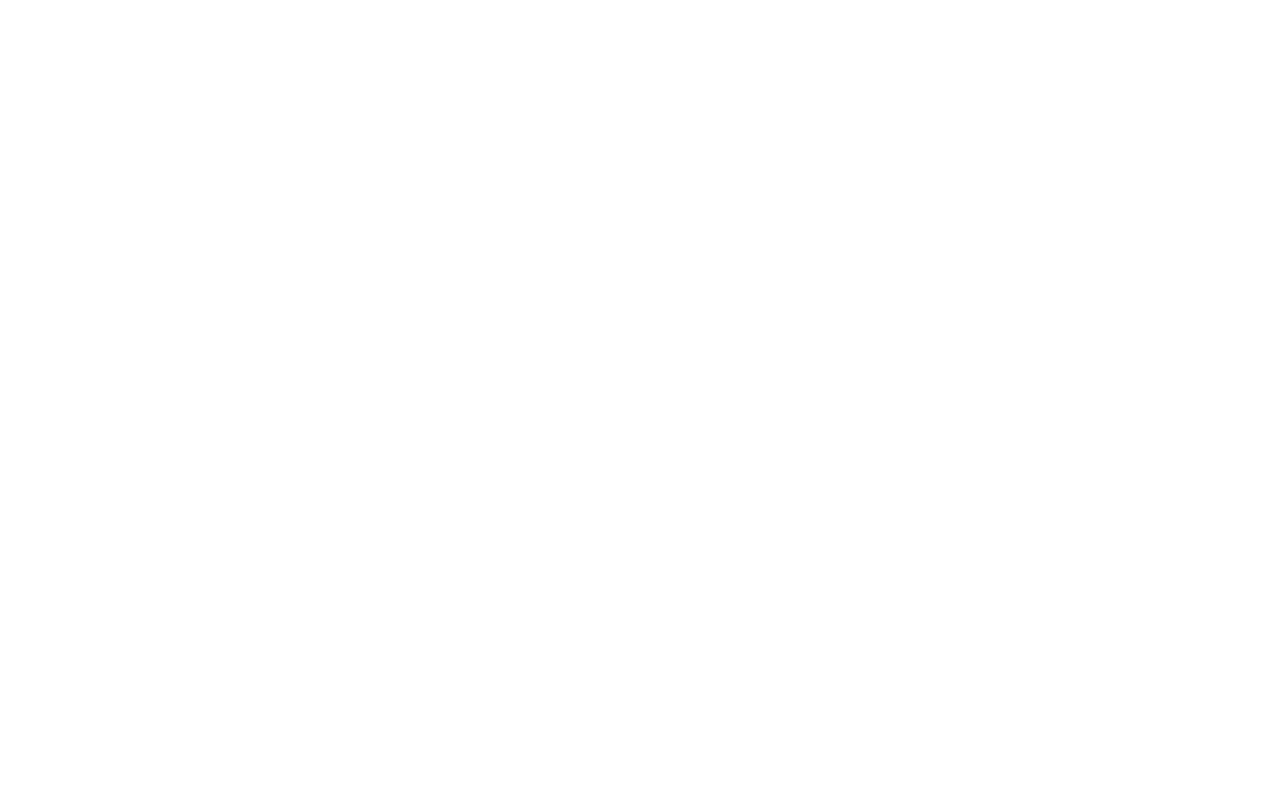
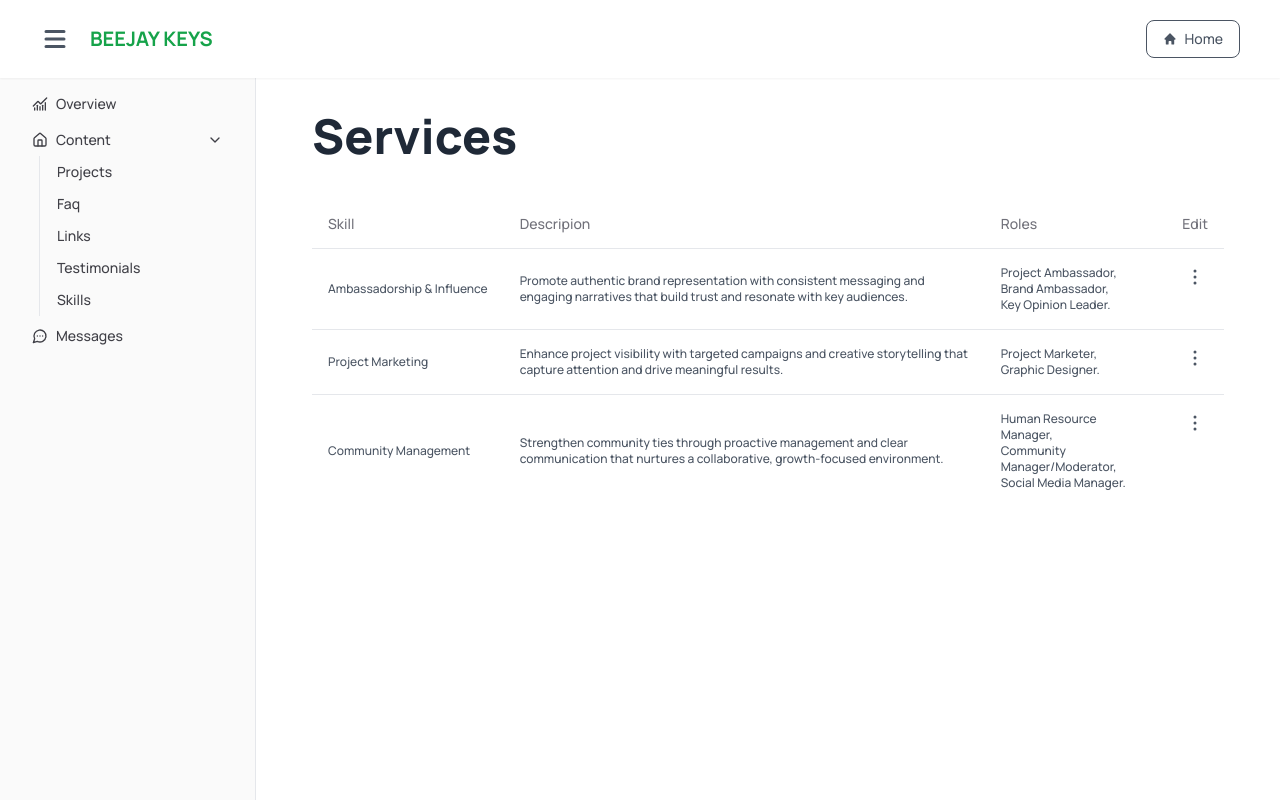
Before and after one commit to Yurex12/beejaykeys, a React (Vite) app: page /dashboard/services in a window 1280 px wide. Before the commit this address had no page. Built offline with nearby package versions, Linux system fonts and the light colour scheme.

Commit message:
renamed the adminskills file to adminservices and the corresponding files

```diff
--- a/src/App.tsx
+++ b/src/App.tsx
@@ -15,7 +15,7 @@ import {
   AdminFaqsPage,
   AdminLinkPage,
   AdminTestimonialsPage,
-  AdminSkillsPage,
+  AdminServicesPage,
   MessagesPage,
 } from "./pages";
 
@@ -49,7 +49,7 @@ function App() {
             path="dashboard/testimonials"
             element={<AdminTestimonialsPage />}
           />
-          <Route path="dashboard/skills" element={<AdminSkillsPage />} />
+          <Route path="dashboard/services" element={<AdminServicesPage />} />
           <Route path="dashboard/messages" element={<MessagesPage />} />
         </Route>
       </Routes>
--- /dev/null
+++ b/src/features/AdminServices/Components/AdminService.tsx
@@ -0,0 +1,13 @@
+import AdminContentHeader from "@/components/AdminContentHeader";
+import AdminServiceTable from "./AdminServiceTable";
+
+function AdminService() {
+  return (
+    <>
+      <AdminContentHeader title="Services" />
+      <AdminServiceTable />
+    </>
+  );
+}
+
+export default AdminService;
--- a/src/features/AdminSkills/Components/AdminSkillsTable.tsx
+++ b/src/features/AdminServices/Components/AdminServiceTable.tsx
@@ -16,7 +16,7 @@ import {
 import { HiEllipsisVertical } from "react-icons/hi2";
 import { services } from "@/features/homepage/constants";
 
-export default function AdminSkillsTable() {
+export default function AdminServiceTable() {
   return (
     <section className="mt-10 md:overflow-scroll">
       <div className="px-6 md:px-14">
@@ -25,6 +25,7 @@ export default function AdminSkillsTable() {
           <TableHeader>
             <TableRow>
               <TableHead className="">Skill</TableHead>
+              <TableHead className="">Descripion</TableHead>
               <TableHead className="">Roles</TableHead>
               <TableHead className="">Edit</TableHead>
             </TableRow>
@@ -32,11 +33,19 @@ export default function AdminSkillsTable() {
           <TableBody>
             {services.map((service) => (
               <TableRow key={service.title}>
-                <TableCell className="whitespace-nowrap text-xs">
+                <TableCell className="truncate text-xs">
                   {service.title}
                 </TableCell>
-                <TableCell className="whitespace-nowrap text-xs md:whitespace-normal">
-                  {service.roles.join(", ")}
+                <TableCell className="text-xs">{service.description}</TableCell>
+                <TableCell className="text-xs">
+                  <ul>
+                    {service.roles.map((role, i) => (
+                      <li>
+                        {role}
+                        {i === service.roles.length - 1 ? "." : ","}
+                      </li>
+                    ))}
+                  </ul>
                 </TableCell>
                 <TableCell className="flex items-center justify-center">
                   <DropdownMenu>
--- a/src/features/AdminSkills/Components/AdminSkills.tsx
+++ /dev/null
@@ -1,13 +0,0 @@
-import AdminContentHeader from "@/components/AdminContentHeader";
-import AdminSkillsTable from "./AdminSkillsTable";
-
-function AdminSkills() {
-  return (
-    <>
-      <AdminContentHeader title="Skills" />
-      <AdminSkillsTable />
-    </>
-  );
-}
-
-export default AdminSkills;
--- a/src/features/homepage/components/Testimonials.tsx
+++ b/src/features/homepage/components/Testimonials.tsx
@@ -6,7 +6,7 @@ import { Swiper, SwiperSlide } from "swiper/react";
 
 import { testimonials } from "../constants";
 
-function Testimonial() {
+function Testimonials() {
   return (
     <section>
       <div className="container mx-auto mt-20 px-6">
@@ -64,4 +64,4 @@ function Testimonial() {
   );
 }
 
-export default Testimonial;
+export default Testimonials;
--- /dev/null
+++ b/src/features/homepage/hooks/useGenerateRandomColors.ts
@@ -0,0 +1,27 @@
+import { useEffect, useState } from "react";
+
+const tailwindColors = [
+  "bg-red-500",
+  "bg-blue-500",
+  "bg-green-500",
+  "bg-yellow-500",
+  "bg-indigo-500",
+  "bg-purple-500",
+  "bg-pink-500",
+  "bg-gray-500",
+];
+
+export default function useGenerateRandomColors() {
+  const [colorClass, setColorClass] = useState("");
+
+  const getRandomColor = () => {
+    const randomIndex = Math.floor(Math.random() * tailwindColors.length);
+    return tailwindColors[randomIndex];
+  };
+
+  useEffect(() => {
+    setColorClass(getRandomColor());
+  }, []);
+
+  return { colorClass };
+}
--- /dev/null
+++ b/src/pages/AdminServicesPage.tsx
@@ -0,0 +1,7 @@
+import AdminService from "@/features/AdminServices/Components/AdminService";
+
+function AdminServicesPage() {
+  return <AdminService />;
+}
+
+export default AdminServicesPage;
--- a/src/pages/AdminSkillsPage.tsx
+++ /dev/null
@@ -1,7 +0,0 @@
-import AdminSkills from "@/features/AdminSkills/Components/AdminSkills";
-
-function AdminSkillsPage() {
-  return <AdminSkills />;
-}
-
-export default AdminSkillsPage;
--- a/src/pages/index.ts
+++ b/src/pages/index.ts
@@ -10,7 +10,7 @@ import AdminProjectsPage from "./AdminProjectsPage.tsx";
 import AdminFaqsPage from "./AdminFaqsPage.tsx";
 import AdminLinkPage from "./AdminLinkPage.tsx";
 import AdminTestimonialsPage from "./AdminTestimonialsPage.tsx";
-import AdminSkillsPage from "./AdminSkillsPage.tsx";
+import AdminServicesPage from "./AdminServicesPage.tsx";
 import MessagesPage from "./MessagesPage.tsx";
 
 export {
@@ -25,6 +25,6 @@ export {
   AdminFaqsPage,
   AdminLinkPage,
   AdminTestimonialsPage,
-  AdminSkillsPage,
+  AdminServicesPage,
   MessagesPage,
 };
```
